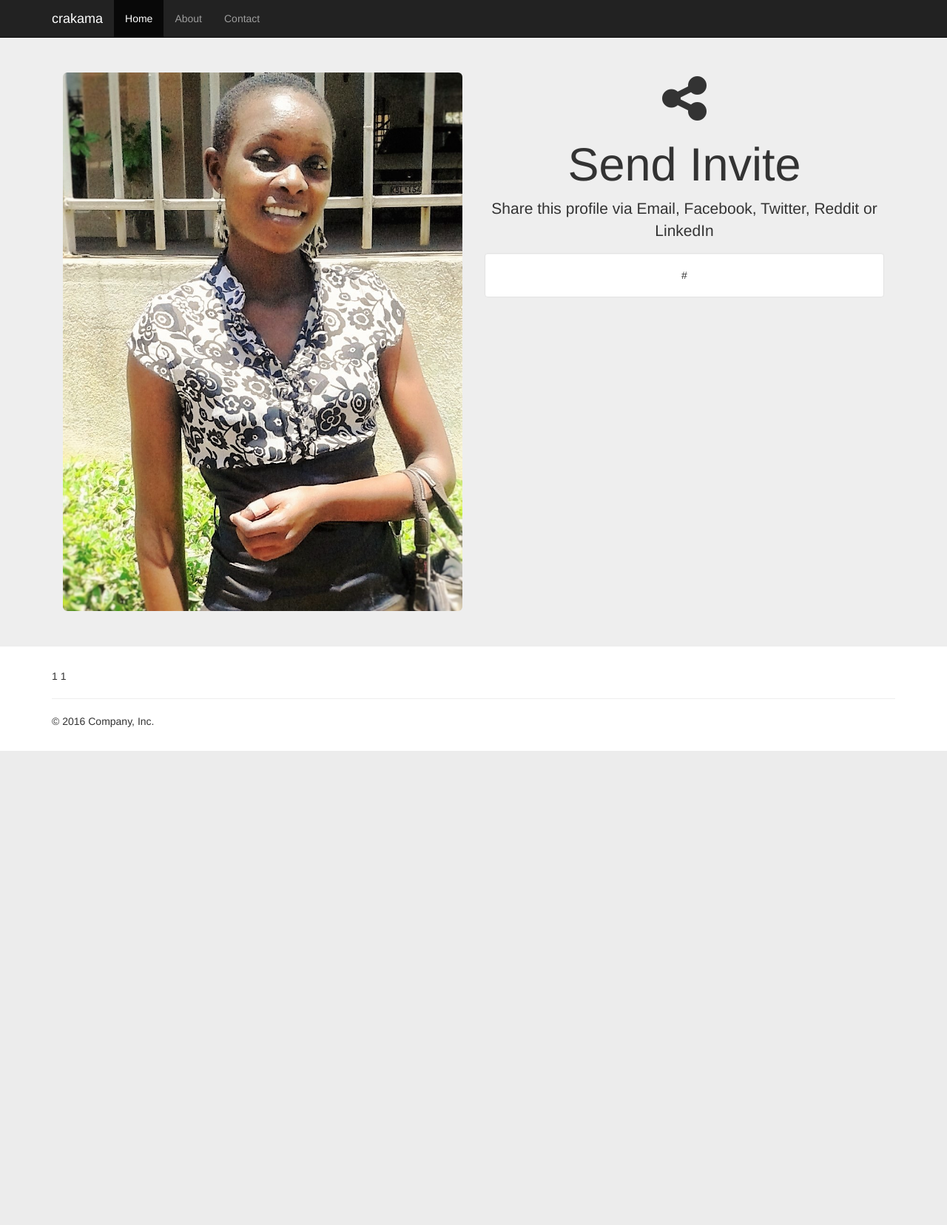
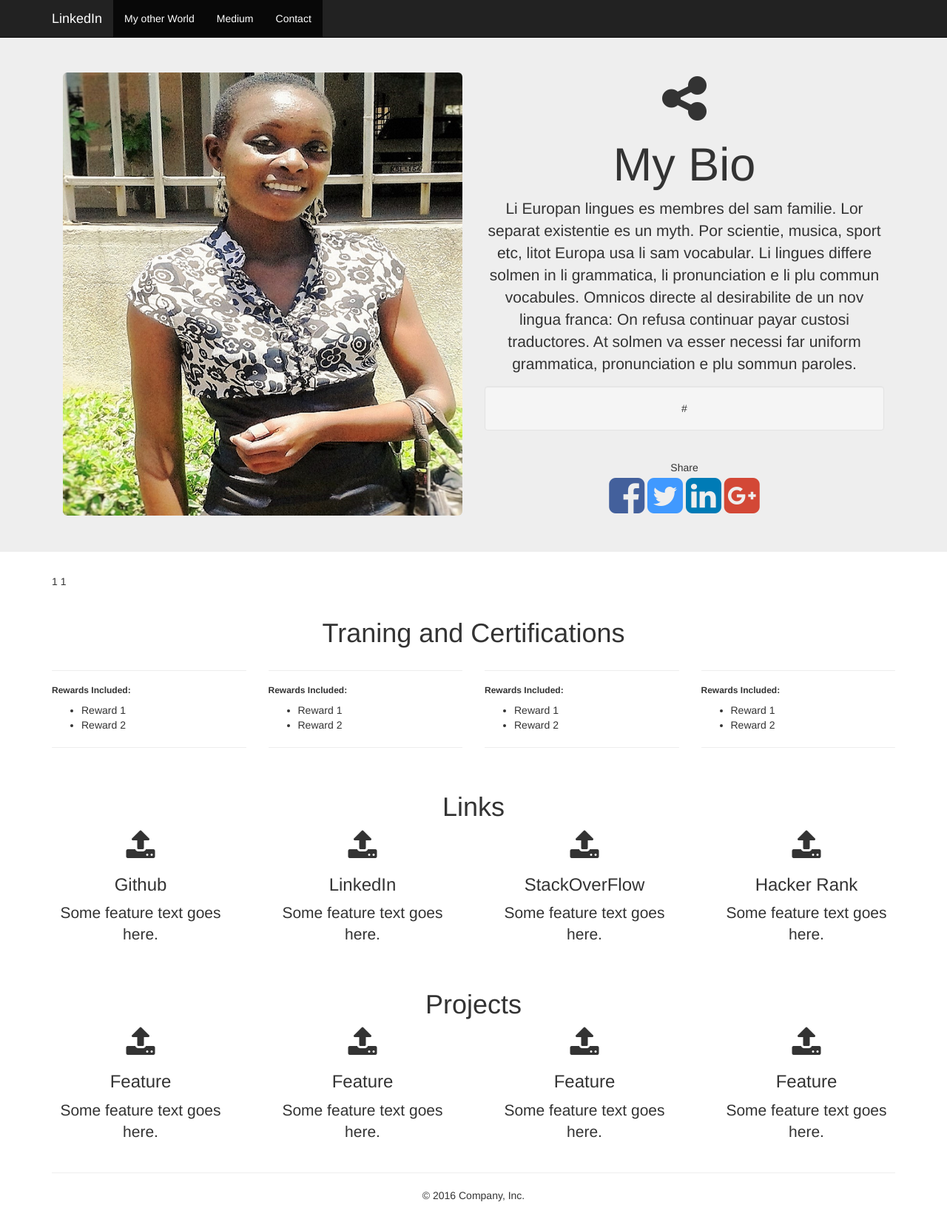
Before and after one commit to crakama/portfolio, a Django app: template templates/profile.html in a window 1280 px wide. Shown: the whole page at 74% size. Before the commit the page ends 1015 px from the top, so only its background shows below. Run offline with Django 3.2, Linux system fonts and the light colour scheme; the template is opened without the code that fills it: most values are stand-ins (such as "Sample title", 1, 10 or a date in 2020); parts of the project's set-up code (start-up, migrations or seed data) failed here and were passed over; some libraries are stand-ins or nearby versions.

Commit message:
Add profile page enhancements

```diff
--- a/templates/navbar.html
+++ b/templates/navbar.html
@@ -7,13 +7,13 @@
             <span class="icon-bar"></span>
             <span class="icon-bar"></span>
           </button>
-          <a class="navbar-brand" href="#">crakama</a>
+          <a class="navbar-brand" href="#">LinkedIn</a>
         </div>
         <div id="navbar" class="collapse navbar-collapse">
           <ul class="nav navbar-nav">
-            <li class="active"><a href="#">Home</a></li>
-            <li><a href="#about">About</a></li>
-            <li><a href="#contact">Contact</a></li>
+            <li class="active"><a href="#">My other World</a></li>
+            <li class="active"><a href="#about"> Medium</a></li>
+            <li class="active"><a href="#contact">Contact</a></li>
           </ul>
         </div><!--/.nav-collapse -->
       </div>
--- a/templates/profile.html
+++ b/templates/profile.html
@@ -8,21 +8,193 @@
 
     <!-- Main jumbotron for a primary marketing message or call to action -->
     <div class="jumbotron" >
-      <div class="container">
-      <div  class="col-md-6 pull-right" style="text-align: center;">
-      <i class="fa fa-share-alt fa-5x" aria-hidden="true"></i>
-        <h1>Send Invite</h1>
-        <p>Share this profile via Email, Facebook, Twitter, Reddit or LinkedIn</p>
-       <div class="well" style="background-color: white;">{{ref_url}}</div>
+      <div class="container" id="cont">
+      <style type="text/css">
+       #cont{
+            /*overflow:hidden;
+            width:auto;
+            display:inline;*/
+       }
+       #abc{
+       float:left;
+       /*margin:0px 0px 10px 10px;*/
+       }
+
+      </style>
+      <div  class="col-md-6 pull-right " style="text-align: center;">
+      <i class="fa fa-share-alt fa-5x" ></i>
+              <h1>My Bio</h1>
+        <p>Li Europan lingues es membres del sam familie. Lor separat existentie es un myth. Por scientie, musica, sport etc, litot Europa usa li sam vocabular. Li lingues differe solmen in li grammatica, li pronunciation e li plu commun vocabules. Omnicos directe al desirabilite de un nov lingua franca: On refusa continuar payar custosi traductores. At solmen va esser necessi far uniform grammatica, pronunciation e plu sommun paroles.</p>
+
+       <div class="well"> {{ ref_url }}</div>
+
+        <br /> <span>Share</span><br />
+        <a href="https://www.facebook.com/sharer/sharer.php?u={{ ref_url }}" target="_blank">
+          <i class="fa fa-facebook-square fa-4x" style="color: #43609C;"></i>
+        </a>
+
+                        <a href="https://twitter.com/home?status=Baliemcoder%20python%20programmer"> <i class="fa fa-twitter-square fa-4x" style="color:#4099FF" target="_blank"></i></a>
+
+                <i class="fa fa-linkedin-square fa-4x" style="color:#007bb6"></i>
+
+
+                <a href='https://plus.google.com/share?url={{ share_url }}' target="_blank"><i class="fa fa-google-plus-square fa-4x" style="color:#D34836"></i></a>
+
+
         </div>
-        <div  class="col-md-6">
-            <img src="{{STATIC_URL}}img/kate.jpg" class="img-responsive img-rounded" />
+
+
+        <div  class="col-md-6 jumbotron-photo" id="abc">
+            <img src="{{STATIC_URL}}img/kate.jpg" class="img-responsive img-rounded " />
         </div>
       </div>
     </div>
+
  <div class="container">
 {{ref_id}}
 {{count}}
 
 </div>
+
+
+
+<div class="container  text-center">
+
+    <br />
+    <div class="row"> <h1>Traning and Certifications</h1>
+        <div class="col-sm-3">
+
+            <hr />
+            <span class="text-left">
+            <h6><strong>Rewards Included:</strong></h6>
+            <ul>
+                <li>Reward 1</li>
+                <li>Reward 2</li>
+            </ul>
+            <hr />
+            </span>
+        </div>
+
+        <div class="col-md-3">
+
+            <hr />
+            <span class="text-left">
+            <h6><strong>Rewards Included:</strong></h6>
+            <ul>
+                <li>Reward 1</li>
+                <li>Reward 2</li>
+            </ul>
+            <hr />
+            </span>
+        </div>
+
+        <div class="col-md-3">
+
+
+            <hr />
+            <span class="text-left">
+            <h6><strong>Rewards Included:</strong></h6>
+            <ul>
+                <li>Reward 1</li>
+                <li>Reward 2</li>
+            </ul>
+            <hr />
+            </span>
+        </div>
+
+        <div class="col-md-3">
+
+            <hr />
+            <span class="text-left">
+            <h6><strong>Rewards Included:</strong></h6>
+            <ul>
+                <li>Reward 1</li>
+                <li>Reward 2</li>
+            </ul>
+            <hr />
+            </span>
+        </div>
+    </div>
+        <br />
+    <div class="row">
+    <h1>Links </h1>
+
+    <div class="row text-center feature-row">
+        <div class="col-sm-14">
+
+            <div class="col-sm-3 col-sm">
+                <i class="fa fa-upload fa-3x"></i>
+                <h3>Github</h3>
+                <p class="lead">
+                    Some feature text goes here.
+                </p>
+            </div>
+
+            <div class="col-sm-3">
+                <i class="fa fa-upload fa-3x"></i>
+                <h3>LinkedIn</h3>
+                <p class="lead">
+                    Some feature text goes here.
+                </p>
+            </div>
+                        <div class="col-sm-3">
+                <i class="fa fa-upload fa-3x"></i>
+                <h3>StackOverFlow</h3>
+                <p class="lead">
+                    Some feature text goes here.
+                </p>
+            </div>
+                        <div class="col-sm-3">
+                <i class="fa fa-upload fa-3x"></i>
+                <h3>Hacker Rank</h3>
+                <p class="lead">
+                    Some feature text goes here.
+                </p>
+            </div>
+
+        </div>
+    </div>
+
+        <br />
+    <div class="row"> <h1>Projects</h1>
+
+</div>
+ <div class="row text-center feature-row">
+        <div class="col-sm-14">
+
+            <div class="col-sm-3 col-sm">
+                <i class="fa fa-upload fa-3x"></i>
+                <h3>Feature</h3>
+                <p class="lead">
+                    Some feature text goes here.
+                </p>
+            </div>
+
+            <div class="col-sm-3">
+                <i class="fa fa-upload fa-3x"></i>
+                <h3>Feature</h3>
+                <p class="lead">
+                    Some feature text goes here.
+                </p>
+            </div>
+                        <div class="col-sm-3">
+                <i class="fa fa-upload fa-3x"></i>
+                <h3>Feature</h3>
+                <p class="lead">
+                    Some feature text goes here.
+                </p>
+            </div>
+                        <div class="col-sm-3">
+                <i class="fa fa-upload fa-3x"></i>
+                <h3>Feature</h3>
+                <p class="lead">
+                    Some feature text goes here.
+                </p>
+            </div>
+
+        </div>
+    </div>
+
+
+
 {% endblock %}
```
Also changed, not shown: db.sqlite3, static/static_dir/img/kate.jpg, static/static_dir/img/kateedit.jpg (added).
